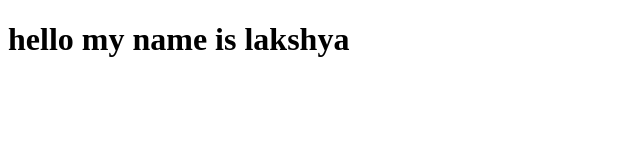
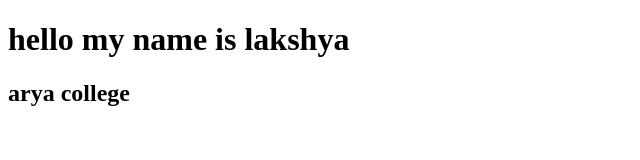
Before and after one commit to lakshyasinghal08/git-work, a plain HTML site: page index.html in a window 1280 px wide. Shown: the whole page, without its empty margins (0-640 px from the left). Drawn offline with Linux system fonts and the light colour scheme.

Commit message:
add college

```diff
--- a/index.html
+++ b/index.html
@@ -7,5 +7,6 @@
 </head>
 <body>
     <h1>hello my name is lakshya</h1>
+    <h2>arya college</h2>
 </body>
 </html>
```
